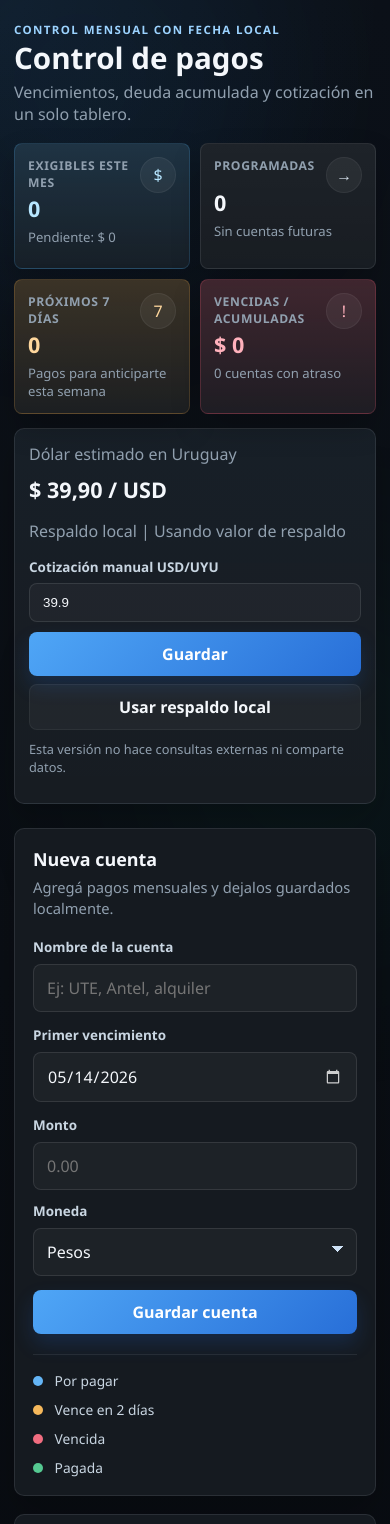
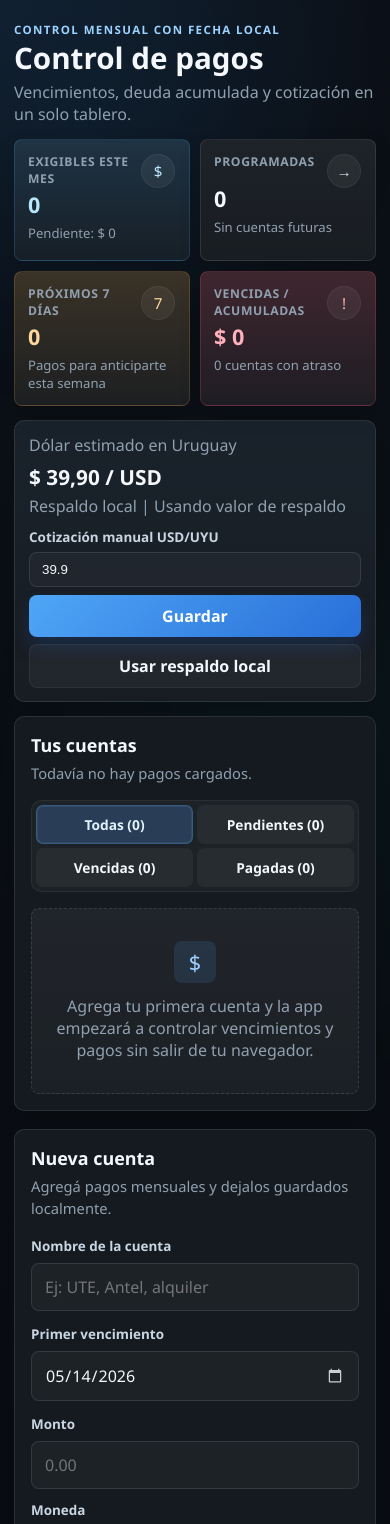
Before and after one commit to Diegoestropini/Pagos, a plain HTML site: page index.html in a window 390 px wide. Shown: the top 1524 px of the page. Drawn offline with Linux system fonts and the light colour scheme.

Commit message:
Mejora visual del tablero

```diff
--- a/styles.css
+++ b/styles.css
@@ -3,7 +3,7 @@
   --bg-soft: #14191f;
   --panel: #151a20;
   --panel-raised: #1a2128;
-  --panel-border: rgba(226, 234, 241, 0.1);
+  --panel-border: rgba(226, 234, 241, 0.11);
   --text: #f4f7fb;
   --muted: #91a0af;
   --muted-strong: #c9d6e2;
@@ -15,7 +15,8 @@
   --red-soft: rgba(241, 109, 128, 0.13);
   --green: #55c991;
   --green-soft: rgba(85, 201, 145, 0.13);
-  --shadow: 0 14px 30px rgba(0, 0, 0, 0.2);
+  --shadow: 0 16px 36px rgba(0, 0, 0, 0.18);
+  --shadow-soft: 0 10px 22px rgba(0, 0, 0, 0.14);
   --radius-panel: 10px;
   --radius-card: 8px;
 }
@@ -28,6 +29,8 @@ body {
   margin: 0;
   min-height: 100vh;
   font-family: "Segoe UI", "Helvetica Neue", Arial, sans-serif;
+  -webkit-font-smoothing: antialiased;
+  text-rendering: optimizeLegibility;
   background:
     linear-gradient(90deg, rgba(255, 255, 255, 0.018) 1px, transparent 1px),
     linear-gradient(rgba(255, 255, 255, 0.018) 1px, transparent 1px),
@@ -65,7 +68,7 @@ body {
   z-index: 1;
   max-width: 1240px;
   margin: 0 auto;
-  padding: 30px 20px 40px;
+  padding: 28px 20px 40px;
 }
 
 .dashboard-header {
@@ -73,12 +76,12 @@ body {
   justify-content: space-between;
   gap: 24px;
   align-items: end;
-  margin-bottom: 18px;
+  margin-bottom: 16px;
 }
 
 .dashboard-title h1 {
   margin: 5px 0 8px;
-  font-size: clamp(1.85rem, 2.7vw, 2.65rem);
+  font-size: clamp(1.85rem, 2.55vw, 2.45rem);
   line-height: 1.05;
   letter-spacing: 0;
 }
@@ -121,32 +124,38 @@ body {
   grid-template-columns: minmax(0, 1fr) 290px;
   gap: 14px;
   align-items: start;
-  margin-bottom: 24px;
+  margin-bottom: 18px;
 }
 
 .exchange-card {
   min-width: 0;
   border-radius: var(--radius-panel);
-  padding: 14px;
+  padding: 13px 14px;
   background:
-    linear-gradient(180deg, rgba(100, 181, 246, 0.035), rgba(255, 255, 255, 0.008)),
+    linear-gradient(180deg, rgba(100, 181, 246, 0.05), rgba(255, 255, 255, 0.012)),
     var(--panel);
+  box-shadow: var(--shadow-soft);
 }
 
 .exchange-label {
-  margin: 0 0 10px;
+  margin: 0 0 7px;
 }
 
 .exchange-card strong {
-  font-size: 1.35rem;
+  font-size: 1.3rem;
   display: block;
-  margin-bottom: 6px;
+  margin-bottom: 5px;
+}
+
+#exchangeRateMeta {
+  margin: 0;
+  line-height: 1.35;
 }
 
 .exchange-input-label {
   display: block;
-  margin-top: 12px;
-  margin-bottom: 7px;
+  margin-top: 10px;
+  margin-bottom: 6px;
   color: var(--muted-strong);
   font-size: 0.84rem;
   font-weight: 700;
@@ -155,7 +164,7 @@ body {
 .exchange-actions {
   display: grid;
   grid-template-columns: minmax(0, 1fr) auto;
-  gap: 10px;
+  gap: 8px;
   align-items: center;
 }
 
@@ -165,7 +174,7 @@ body {
   border-radius: var(--radius-card);
   background: rgba(255, 255, 255, 0.035);
   color: var(--text);
-  padding: 11px 13px;
+  padding: 9px 12px;
   outline: none;
   transition: border-color 0.2s ease, transform 0.2s ease;
 }
@@ -177,11 +186,13 @@ body {
 
 .exchange-reset {
   width: 100%;
-  margin-top: 8px;
+  margin-top: 7px;
+  padding-block: 9px;
 }
 
 .exchange-note {
-  margin-top: 10px;
+  display: none;
+  margin-top: 8px;
   font-size: 0.8rem;
 }
 
@@ -189,17 +200,19 @@ body {
   display: grid;
   grid-template-columns: 310px minmax(0, 1fr);
   gap: 18px;
+  align-items: start;
 }
 
 .panel {
   border-radius: var(--radius-panel);
-  padding: 17px;
+  padding: 18px;
 }
 
 .panel-form {
   align-self: start;
   position: sticky;
   top: 18px;
+  box-shadow: var(--shadow-soft);
 }
 
 .panel-header h2 {
@@ -338,7 +351,7 @@ button:focus-visible,
 .danger-button,
 .filter-button {
   border-radius: var(--radius-card);
-  padding: 11px 14px;
+  padding: 10px 14px;
   font-weight: 600;
 }
 
@@ -349,7 +362,7 @@ button:focus-visible,
 .primary-button {
   background: linear-gradient(135deg, #4fa6f6, #286fd8);
   color: white;
-  box-shadow: 0 10px 20px rgba(36, 104, 216, 0.2);
+  box-shadow: 0 10px 18px rgba(36, 104, 216, 0.18);
 }
 
 .success-button {
@@ -477,23 +490,24 @@ button:disabled {
 
 .stat-card {
   position: relative;
-  min-height: 132px;
+  min-height: 136px;
   border-radius: var(--radius-card);
-  padding: 15px;
+  padding: 16px;
   border-top: 1px solid rgba(255, 255, 255, 0.08);
   overflow: hidden;
+  box-shadow: var(--shadow-soft);
 }
 
 .stat-card::after {
   position: absolute;
-  top: 13px;
-  right: 13px;
+  top: 14px;
+  right: 14px;
   display: grid;
   place-items: center;
-  width: 34px;
-  height: 34px;
+  width: 32px;
+  height: 32px;
   border-radius: 50%;
-  font-size: 1rem;
+  font-size: 0.95rem;
   background: rgba(255, 255, 255, 0.055);
   border: 1px solid rgba(255, 255, 255, 0.055);
 }
@@ -520,7 +534,7 @@ button:disabled {
 
 .stat-card p {
   max-width: calc(100% - 42px);
-  margin: 0 0 12px;
+  margin: 0 0 14px;
   color: var(--muted);
   font-size: 0.78rem;
   font-weight: 750;
@@ -530,7 +544,7 @@ button:disabled {
 
 .stat-card strong {
   display: block;
-  font-size: clamp(1.55rem, 2.5vw, 1.9rem);
+  font-size: clamp(1.5rem, 2.25vw, 1.85rem);
   line-height: 1.1;
 }
 
@@ -583,16 +597,16 @@ button:disabled {
 .filter-bar {
   display: grid;
   grid-template-columns: repeat(4, minmax(0, 1fr));
-  gap: 3px;
-  margin-top: 18px;
-  padding: 3px;
+  gap: 4px;
+  margin-top: 16px;
+  padding: 4px;
   border-radius: 10px;
-  background: rgba(255, 255, 255, 0.04);
+  background: rgba(255, 255, 255, 0.035);
   border: 1px solid rgba(255, 255, 255, 0.055);
 }
 
 .filter-button {
-  padding: 8px 9px;
+  padding: 9px 10px;
   border-radius: 7px;
   font-size: 0.86rem;
   white-space: nowrap;
@@ -600,15 +614,16 @@ button:disabled {
 }
 
 .filter-button.is-active {
-  background: rgba(88, 166, 255, 0.18);
-  border-color: rgba(88, 166, 255, 0.25);
+  background: rgba(88, 166, 255, 0.22);
+  border-color: rgba(88, 166, 255, 0.28);
   color: #dff3ff;
+  box-shadow: inset 0 0 0 1px rgba(159, 208, 255, 0.08);
 }
 
 .account-list {
   display: grid;
-  gap: 10px;
-  margin-top: 18px;
+  gap: 12px;
+  margin-top: 16px;
 }
 
 .empty-state {
@@ -637,16 +652,17 @@ button:disabled {
 
 .account-card {
   border-radius: var(--radius-card);
-  padding: 15px;
+  padding: 16px;
   display: grid;
-  grid-template-columns: minmax(0, 1fr) minmax(220px, 0.42fr);
-  gap: 13px 16px;
-  border-left-width: 3px;
+  grid-template-columns: minmax(230px, 0.52fr) minmax(0, 1fr);
+  gap: 12px 16px;
+  border-left-width: 4px;
+  box-shadow: var(--shadow-soft);
   transition: transform 0.2s ease, border-color 0.2s ease, background 0.2s ease;
 }
 
 .account-card:hover {
-  transform: translateY(-2px);
+  transform: translateY(-1px);
   border-color: rgba(216, 230, 245, 0.18);
   background-color: var(--panel-raised);
 }
@@ -655,7 +671,7 @@ button:disabled {
 .account-card.status-scheduled {
   border-left-color: var(--blue);
   background:
-    linear-gradient(0deg, rgba(79, 183, 255, 0.08), rgba(79, 183, 255, 0.08)),
+    linear-gradient(90deg, rgba(79, 183, 255, 0.11), rgba(79, 183, 255, 0.025) 58%, rgba(255, 255, 255, 0.012)),
     var(--panel);
 }
 
@@ -663,21 +679,21 @@ button:disabled {
 .account-card.status-today {
   border-left-color: var(--orange);
   background:
-    linear-gradient(0deg, rgba(255, 179, 72, 0.08), rgba(255, 179, 72, 0.08)),
+    linear-gradient(90deg, rgba(255, 179, 72, 0.12), rgba(255, 179, 72, 0.025) 58%, rgba(255, 255, 255, 0.012)),
     var(--panel);
 }
 
 .account-card.status-overdue {
   border-left-color: var(--red);
   background:
-    linear-gradient(0deg, rgba(255, 92, 114, 0.08), rgba(255, 92, 114, 0.08)),
+    linear-gradient(90deg, rgba(255, 92, 114, 0.13), rgba(255, 92, 114, 0.03) 58%, rgba(255, 255, 255, 0.012)),
     var(--panel);
 }
 
 .account-card.status-paid {
   border-left-color: var(--green);
   background:
-    linear-gradient(0deg, rgba(72, 213, 151, 0.08), rgba(72, 213, 151, 0.08)),
+    linear-gradient(90deg, rgba(72, 213, 151, 0.11), rgba(72, 213, 151, 0.025) 58%, rgba(255, 255, 255, 0.012)),
     var(--panel);
 }
 
@@ -691,7 +707,7 @@ button:disabled {
 
 .account-name {
   margin: 0;
-  font-size: 1.06rem;
+  font-size: 1.05rem;
   font-weight: 750;
 }
 
@@ -704,7 +720,7 @@ button:disabled {
   justify-self: start;
   white-space: nowrap;
   border-radius: 7px;
-  padding: 5px 8px;
+  padding: 6px 9px;
   font-size: 0.74rem;
   font-weight: 700;
   letter-spacing: 0.02em;
@@ -736,14 +752,15 @@ button:disabled {
   display: grid;
   gap: 4px;
   align-content: center;
-  padding: 12px;
+  min-height: 106px;
+  padding: 14px;
   border-radius: var(--radius-card);
-  background: rgba(255, 255, 255, 0.035);
-  border: 1px solid rgba(255, 255, 255, 0.045);
+  background: rgba(255, 255, 255, 0.04);
+  border: 1px solid rgba(255, 255, 255, 0.06);
 }
 
 .primary-amount {
-  font-size: 1.6rem;
+  font-size: clamp(1.45rem, 2vw, 1.72rem);
   line-height: 1.1;
 }
 
@@ -755,6 +772,7 @@ button:disabled {
   font-size: 0.91rem;
   line-height: 1.45;
   align-self: center;
+  padding: 2px 0;
 }
 
 .account-meta p {
@@ -768,13 +786,14 @@ button:disabled {
 .account-actions {
   display: grid;
   grid-column: 1 / -1;
-  grid-template-columns: minmax(180px, 1.25fr) repeat(3, minmax(120px, 0.75fr));
+  grid-template-columns: minmax(190px, 1.35fr) repeat(2, minmax(126px, 0.7fr)) minmax(108px, 0.5fr);
   gap: 8px;
+  padding-top: 2px;
 }
 
 .account-actions button {
   min-width: 0;
-  padding: 8px 10px;
+  padding: 9px 11px;
   font-size: 0.84rem;
   white-space: normal;
 }
@@ -815,7 +834,12 @@ button:disabled {
   }
 
   .panel-form {
+    order: 2;
     position: static;
+  }
+
+  .content-column {
+    order: 1;
   }
 
   .stats-grid {
@@ -851,8 +875,16 @@ button:disabled {
     padding: 22px 14px 36px;
   }
 
+  .dashboard-header {
+    margin-bottom: 14px;
+  }
+
+  .dashboard-overview {
+    margin-bottom: 14px;
+  }
+
   .panel {
-    padding: 18px;
+    padding: 16px;
     border-radius: var(--radius-panel);
   }
 
@@ -869,7 +901,7 @@ button:disabled {
 
   .stat-card {
     padding: 13px;
-    min-height: 126px;
+    min-height: 122px;
   }
 
   .stat-card p {
@@ -891,6 +923,10 @@ button:disabled {
   .account-card-top,
   .account-actions {
     display: grid;
+  }
+
+  .account-card {
+    gap: 10px;
   }
 
   .account-actions {
```
